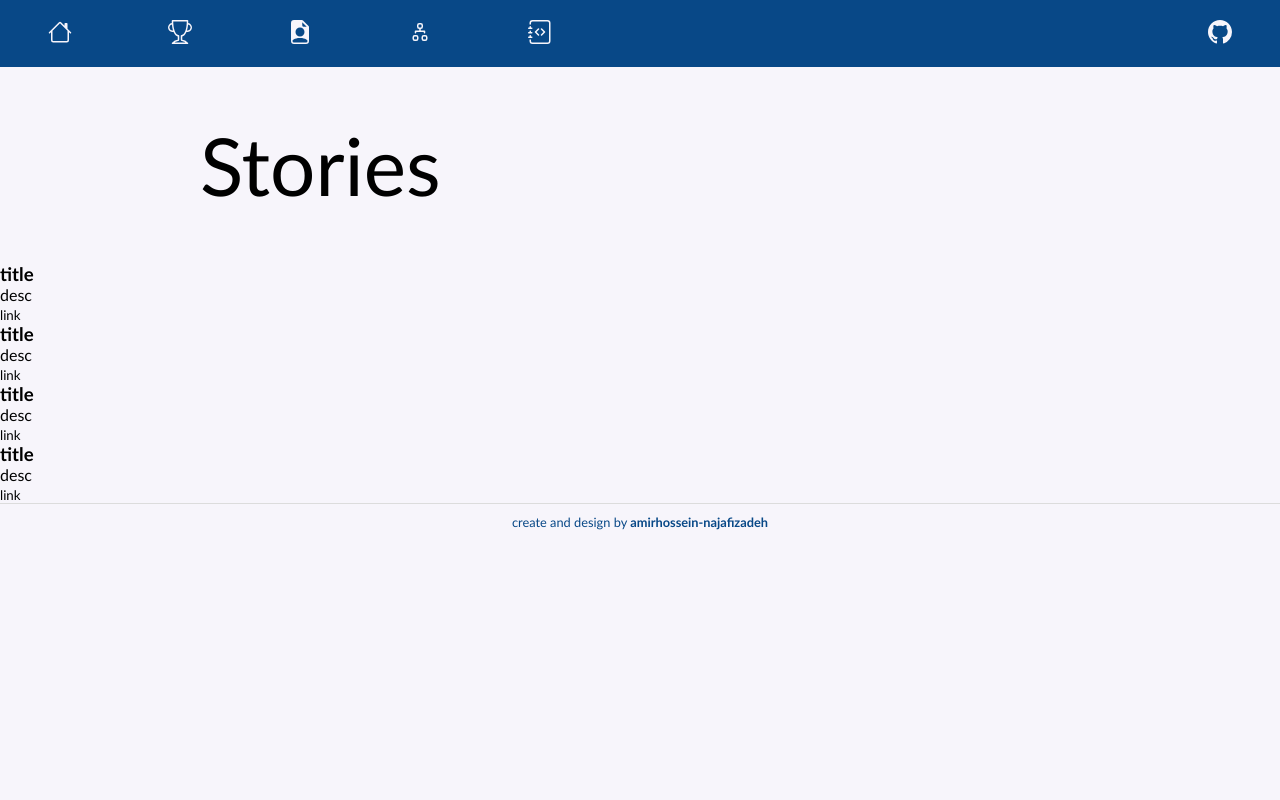
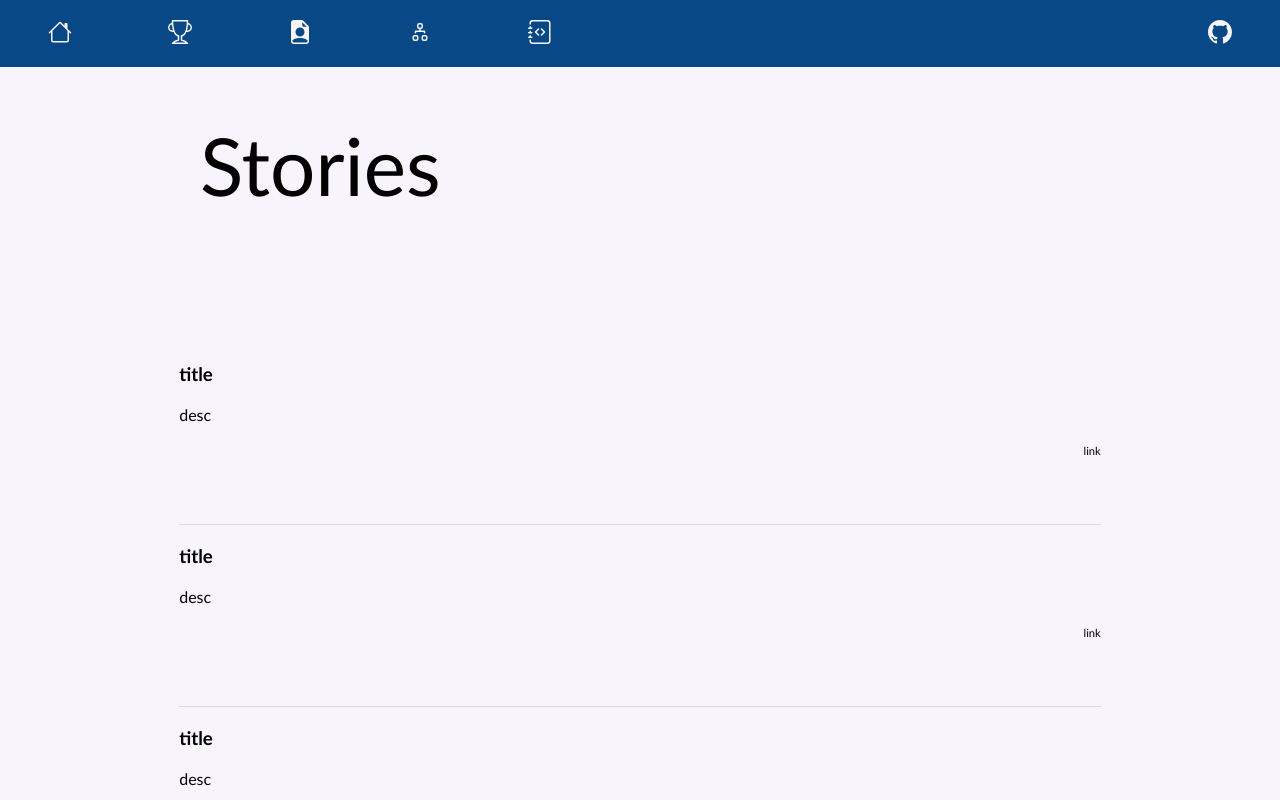
Before and after one commit to amirhnajafiz/amirhnajafiz.github.io, a Vue app in the folder github.io/: page /stories in a window 1280 px wide. Shown: the top 800 px of the page. Built offline with nearby package versions, Linux system fonts and the light colour scheme.

Commit message:
feat: stories page

```diff
--- a/github.io/src/views/HonorsView/components/Honor.vue
+++ b/github.io/src/views/HonorsView/components/Honor.vue
@@ -44,6 +44,10 @@ export default {
   border-top: 1px solid #dadada;
 }
 
+.wrapper:first-child{
+  border-top: 0;
+}
+
 .little {
   font-size: 0.7em;
   float: right;
--- a/github.io/src/views/StoryView/components/Story.vue
+++ b/github.io/src/views/StoryView/components/Story.vue
@@ -13,14 +13,14 @@ defineProps({
 </script>
 
 <template>
-  <div>
-    <h3>
+  <div class="wrapper">
+    <h3 style="margin-bottom: 20px;">
       {{ title }}
     </h3>
-    <p>
+    <p style="margin-bottom: 20px;">
       {{ description }}
     </p>
-    <small>
+    <small class="little">
       {{ link }}
     </small>
   </div>
@@ -33,5 +33,22 @@ export default {
 </script>
 
 <style scoped>
+.wrapper {
+  width: 72%;
 
+  margin: 80px auto 100px;
+
+  padding-top: 20px;
+
+  border-top: 1px solid #dadada;
+}
+
+.wrapper:first-child{
+  border-top: 0;
+}
+
+.little {
+  font-size: 0.7em;
+  float: right;
+}
 </style>
```
